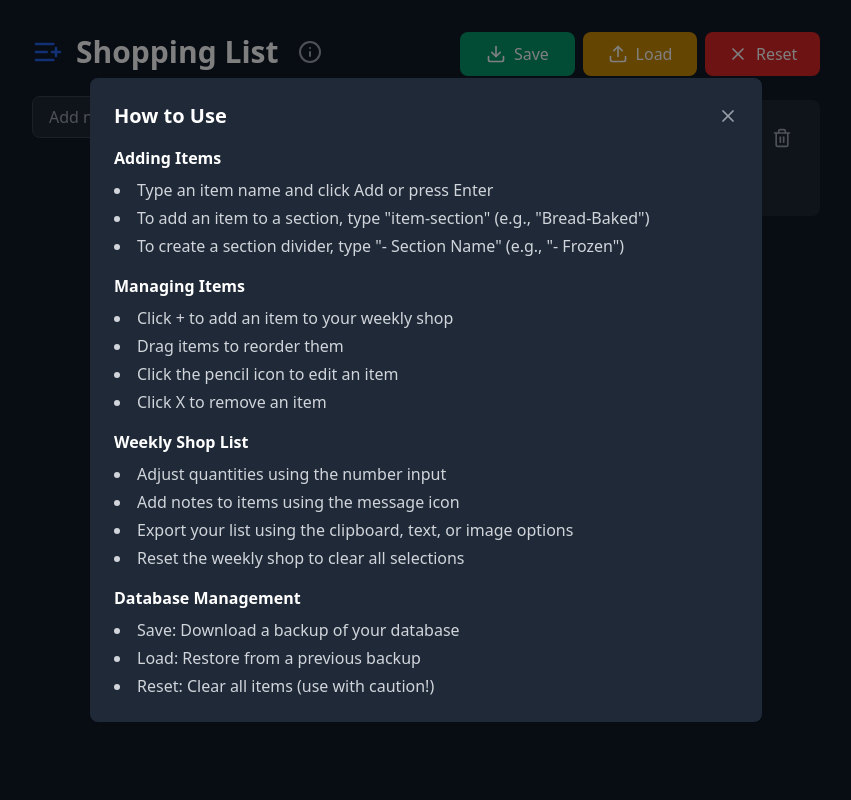
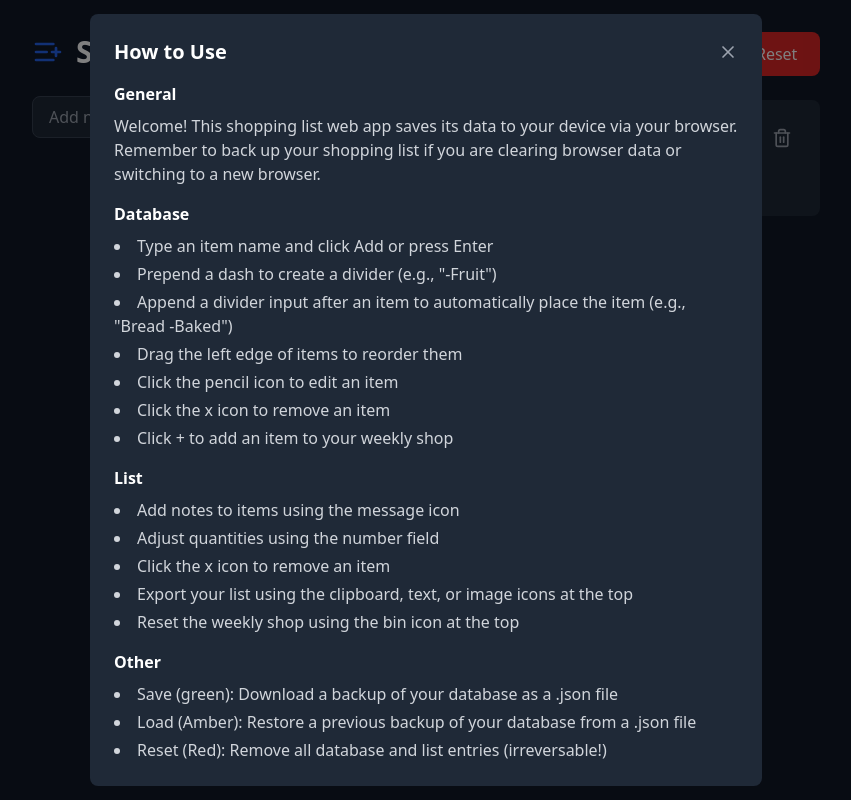
Before and after one commit to JohnathanCrow/shoppinglist, a React (Vite) app: page / in a window 1280 px wide. Both pictures are taken after a click on the button 524 px from the left and 52 px from the top of the page. Shown: the whole page, without its empty margins (214-1065 px from the left). Built offline with nearby package versions, Linux system fonts and the light colour scheme.

Commit message:
Update InfoModal.tsx

```diff
--- a/src/components/InfoModal.tsx
+++ b/src/components/InfoModal.tsx
@@ -21,40 +21,42 @@
 
         <div className="space-y-4 text-gray-300">
           <section>
-            <h4 className="font-semibold text-white mb-2">Adding Items</h4>
+            <h4 className="font-semibold text-white mb-2">General</h4>
             <ul className="list-disc list-inside space-y-1">
-              <li>Type an item name and click Add or press Enter</li>
-              <li>To add an item to a section, type "item-section" (e.g., "Bread-Baked")</li>
-              <li>To create a section divider, type "- Section Name" (e.g., "- Frozen")</li>
+              <p>Welcome! This shopping list web app saves its data to your device via your browser. Remember to back up your shopping list if you are clearing browser data or switching to a new browser.</p>
             </ul>
           </section>
 
           <section>
-            <h4 className="font-semibold text-white mb-2">Managing Items</h4>
+            <h4 className="font-semibold text-white mb-2">Database</h4>
             <ul className="list-disc list-inside space-y-1">
+              <li>Type an item name and click Add or press Enter</li>
+              <li>Prepend a dash to create a divider (e.g., "-Fruit")</li>
+              <li>Append a divider input after an item to automatically place the item (e.g., "Bread -Baked")</li>
+              <li>Drag the left edge of items to reorder them</li>
+              <li>Click the pencil icon to edit an item</li>
+              <li>Click the x icon to remove an item</li>
               <li>Click + to add an item to your weekly shop</li>
-              <li>Drag items to reorder them</li>
-              <li>Click the pencil icon to edit an item</li>
-              <li>Click X to remove an item</li>
             </ul>
           </section>
 
           <section>
-            <h4 className="font-semibold text-white mb-2">Weekly Shop List</h4>
+            <h4 className="font-semibold text-white mb-2">List</h4>
             <ul className="list-disc list-inside space-y-1">
-              <li>Adjust quantities using the number input</li>
               <li>Add notes to items using the message icon</li>
-              <li>Export your list using the clipboard, text, or image options</li>
-              <li>Reset the weekly shop to clear all selections</li>
+              <li>Adjust quantities using the number field</li>
+              <li>Click the x icon to remove an item</li>
+              <li>Export your list using the clipboard, text, or image icons at the top</li>
+              <li>Reset the weekly shop using the bin icon at the top</li>
             </ul>
           </section>
 
           <section>
-            <h4 className="font-semibold text-white mb-2">Database Management</h4>
+            <h4 className="font-semibold text-white mb-2">Other</h4>
             <ul className="list-disc list-inside space-y-1">
-              <li>Save: Download a backup of your database</li>
-              <li>Load: Restore from a previous backup</li>
-              <li>Reset: Clear all items (use with caution!)</li>
+              <li>Save (green): Download a backup of your database as a .json file</li>
+              <li>Load (Amber): Restore a previous backup of your database from a .json file</li>
+              <li>Reset (Red): Remove all database and list entries (irreversable!)</li>
             </ul>
           </section>
         </div>
```
